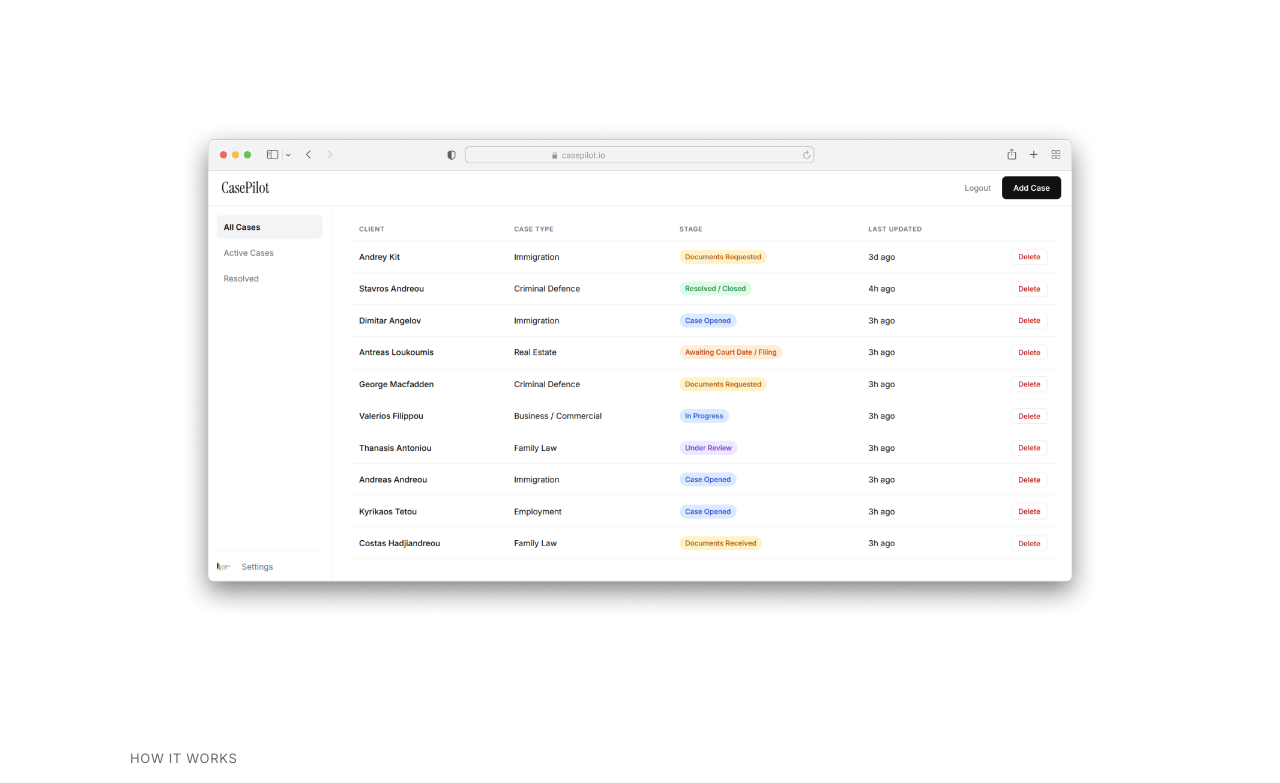
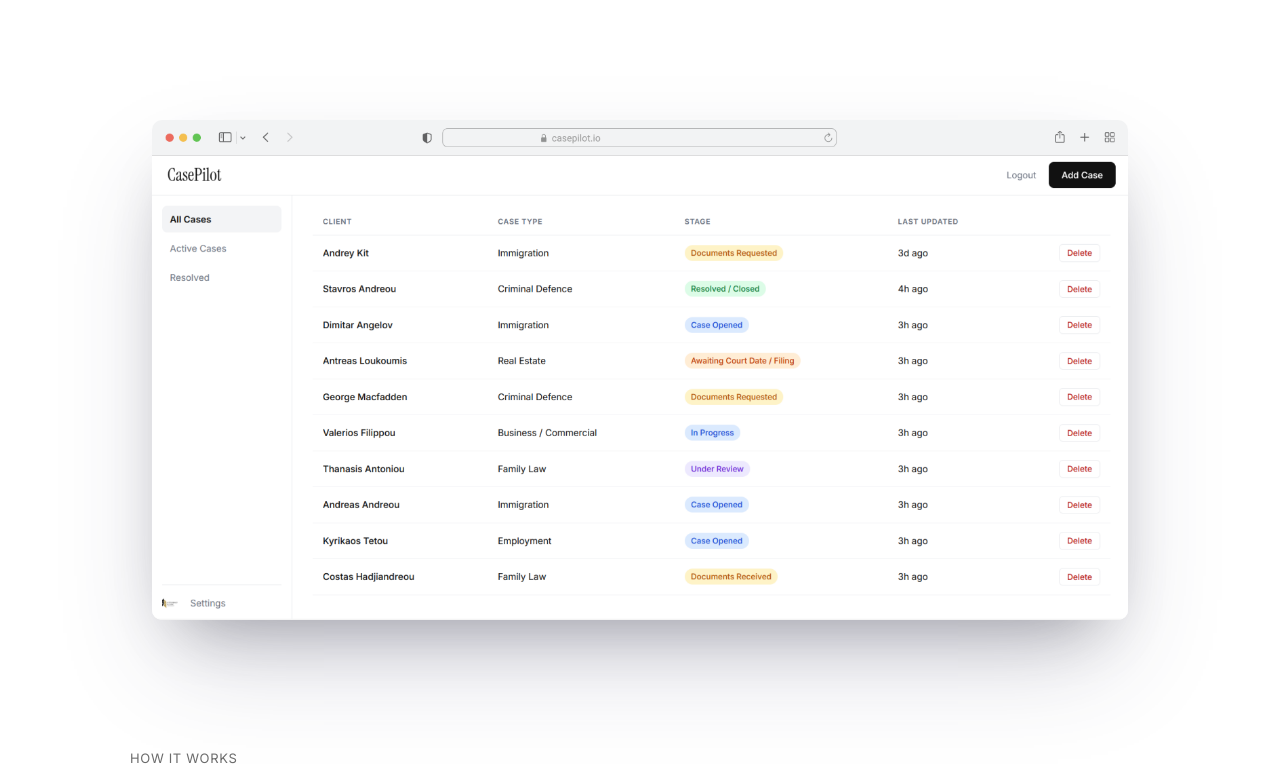
Before and after one commit to ArtemiiHH/case-pilot-website, a React (Vite) app: page / in a window 1280 px wide. Shown: the part 620-1403 px from the top of the page. Built offline with nearby package versions, Linux system fonts and the light colour scheme.

Commit message:
Change the graphic up

```diff
--- a/src/components/ProductGraphic/ProductGraphic.jsx
+++ b/src/components/ProductGraphic/ProductGraphic.jsx
@@ -1,6 +1,5 @@
-import { Fragment } from "react";
 import styles from "./ProductGraphic.module.css";
-import dashboardGraphic from "../../images/dashboard-graphic.png";
+import dashboardGraphic from "../../images/dashboard-graphic-noshadow.png";
 
 export default function ProductGraphic() {
   return (
--- a/src/components/ProductGraphic/ProductGraphic.module.css
+++ b/src/components/ProductGraphic/ProductGraphic.module.css
@@ -10,4 +10,9 @@
 .graphic {
   height: 500px;
   width: auto;
+  border-radius: 10px;
+  box-shadow:
+    rgba(255, 255, 255, 0.1) 0px 1px 1px 0px inset,
+    rgba(50, 50, 93, 0.25) 0px 50px 100px -20px,
+    rgba(0, 0, 0, 0.3) 0px 30px 60px -30px;
 }
```
Also changed, not shown: src/images/dashboard-graphic-noshadow.png (added).
